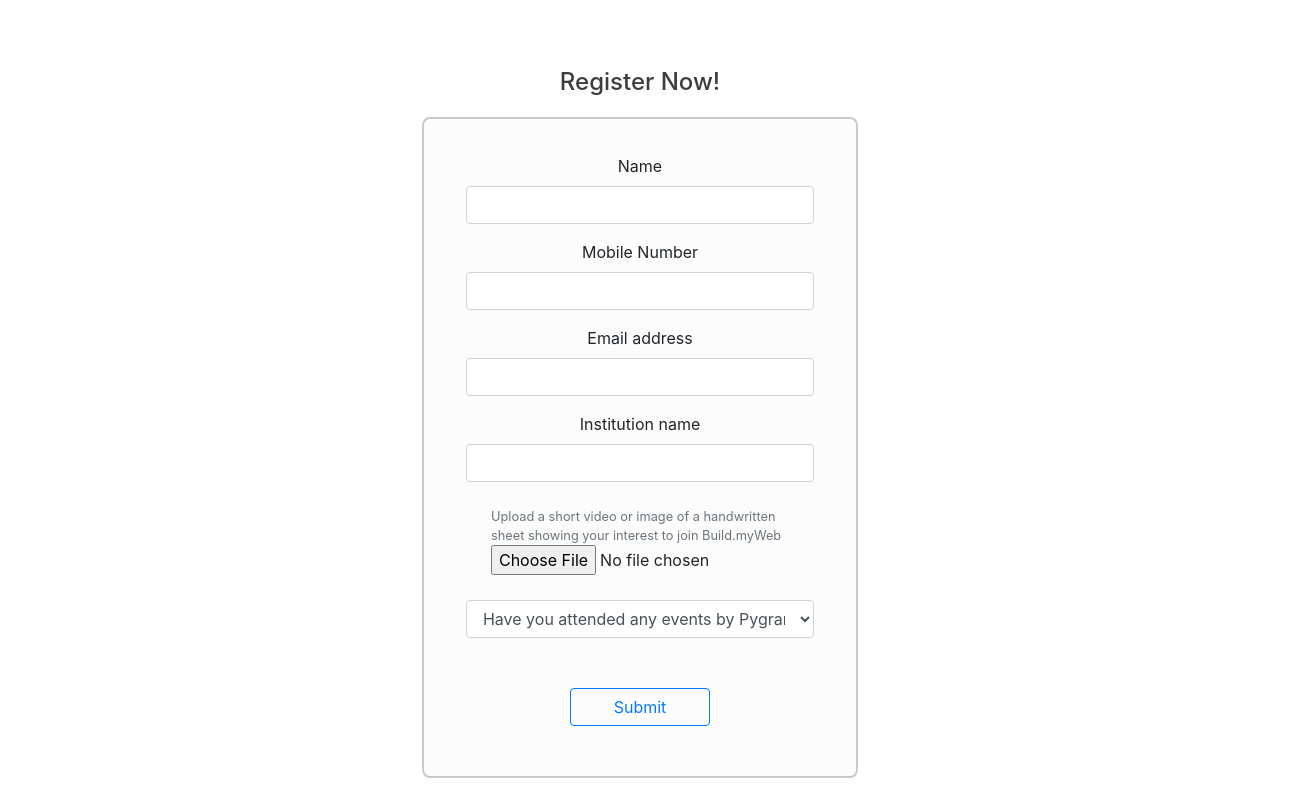
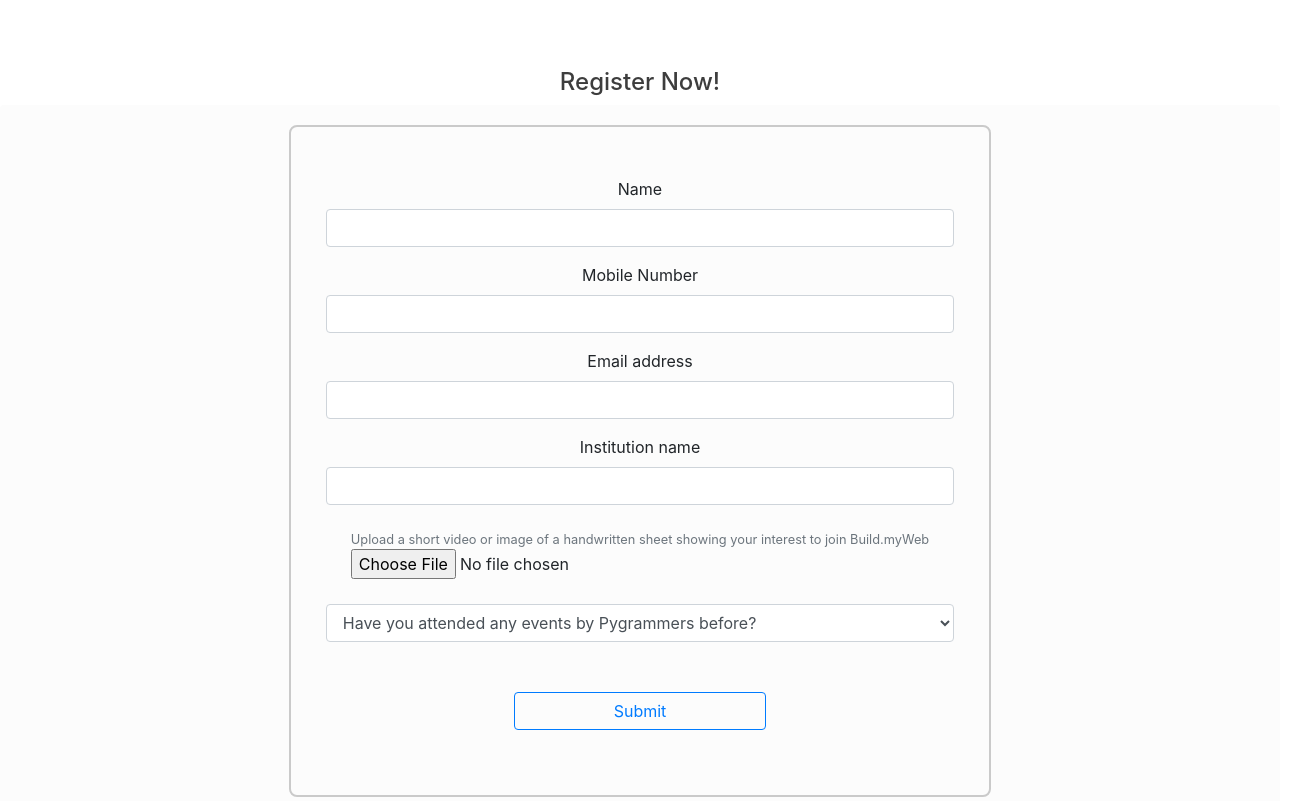
Before and after one commit to aravinds-arv/build-my-web, a plain HTML site: page index.html in a window 1280 px wide. Shown: the part 740-1541 px from the top of the page, 1310 px wide, since content can reach past the window. Drawn offline with nearby package versions, Linux system fonts and the light colour scheme.

Commit message:
Update index.html

```diff
--- a/index.html
+++ b/index.html
@@ -66,10 +66,11 @@
           </div>
       </section>
 
-    <h4 style="font-family: -apple-system, BlinkMacSystemFont, 'Segoe UI', Roboto, Oxygen, Ubuntu, Cantarell, 'Open Sans', 'Helvetica Neue', sans-serif; font-weight: 550; color: rgb(61, 61, 61); text-align: center; margin-top: 70px;" id="register">Register Now!</h4>
-    <section class="d-flex justify-content-center" style="background-color: rgb(252, 252, 252); margin: 20px 33%; width: auto; border: rgb(202, 202, 202) solid 2px; border-radius: 8px;">
-        <form action="" style="width: 90%;
-                                padding: 20px;">
+    <h4 style="font-family: -apple-system, BlinkMacSystemFont, 'Segoe UI', Roboto, Oxygen, Ubuntu, Cantarell, 'Open Sans', 'Helvetica Neue', sans-serif; font-weight: 550; color: rgb(61, 61, 61); text-align: center; margin-top: 70px; " id="register">Register Now!</h4>
+    <section class="card" style="background-color: rgb(252, 252, 252); border: none;">
+        <div class="card-body" style="margin: 20px auto;border: rgb(202, 202, 202) solid 2px; border-radius: 8px;">
+            <form action="" style="width: 100%;
+                                    padding: 15px;">
                 <div class="form-group" style="margin-top: 15px;">
                     <label for="1" style="width: 100%; text-align: center;">Name</label>
                     <input type="text" class="form-control" id="1">
@@ -101,6 +102,7 @@
                     <button type="button" class="btn btn-outline-primary" style="width: 40%;">Submit</button>
                 </div>
             </form>
+        </div>
     </section>
     <section style="margin: 80px 0px;padding: 20px; background-color: rgb(228, 230, 252);" id="mentors">
         <h3 style="font-family: -apple-system, BlinkMacSystemFont, 'Segoe UI', Roboto, Oxygen, Ubuntu, Cantarell, 'Open Sans', 'Helvetica Neue', sans-serif; font-weight: 650; color: rgb(61, 61, 61); text-align: center ; margin-top: 20px;" >Our Mentors..</h3>
@@ -194,7 +196,8 @@
     </section>
     <section>
     <h4 style="font-family: -apple-system, BlinkMacSystemFont, 'Segoe UI', Roboto, Oxygen, Ubuntu, Cantarell, 'Open Sans', 'Helvetica Neue', sans-serif; font-weight: 550; color: rgb(61, 61, 61); text-align: center; margin-top: 70px;" id="participants">Registrations in the previous hour..</h4>
-        <table class="table table-striped table-bordered" style="margin: 20px 30px;">
+        <div style="margin: 5vh 1vh;">
+            <table class="table table-striped table-bordered">
                 <thead>
                     <tr>
                     <th scope="col"># Registration No.</th>
@@ -242,6 +245,7 @@
                     </tr>
                 </tbody>
             </table>
+        </div>
     </section>
 <footer style="height: 55px; background-color: rgb(178, 185, 224); margin-top: 90px; display: flex; justify-content: center; " >
     <img src="footer.png" alt="" style="padding: 8px;" >
```
Lines whose indentation alone changed are shown as unchanged.
